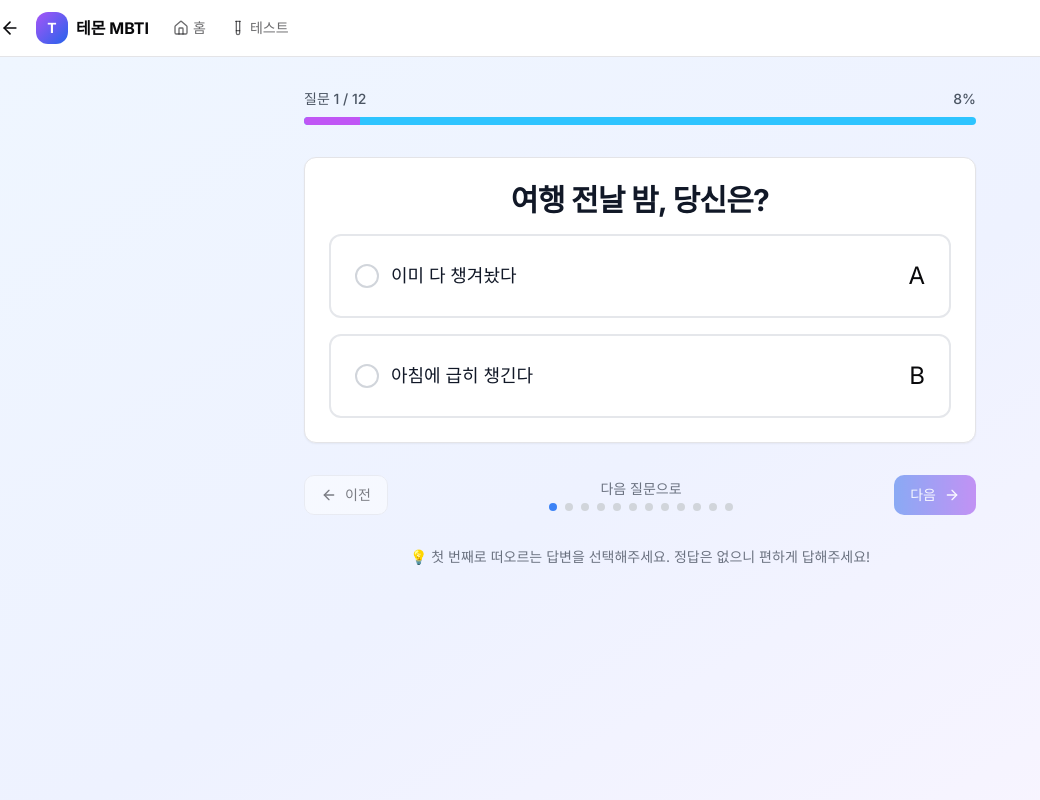
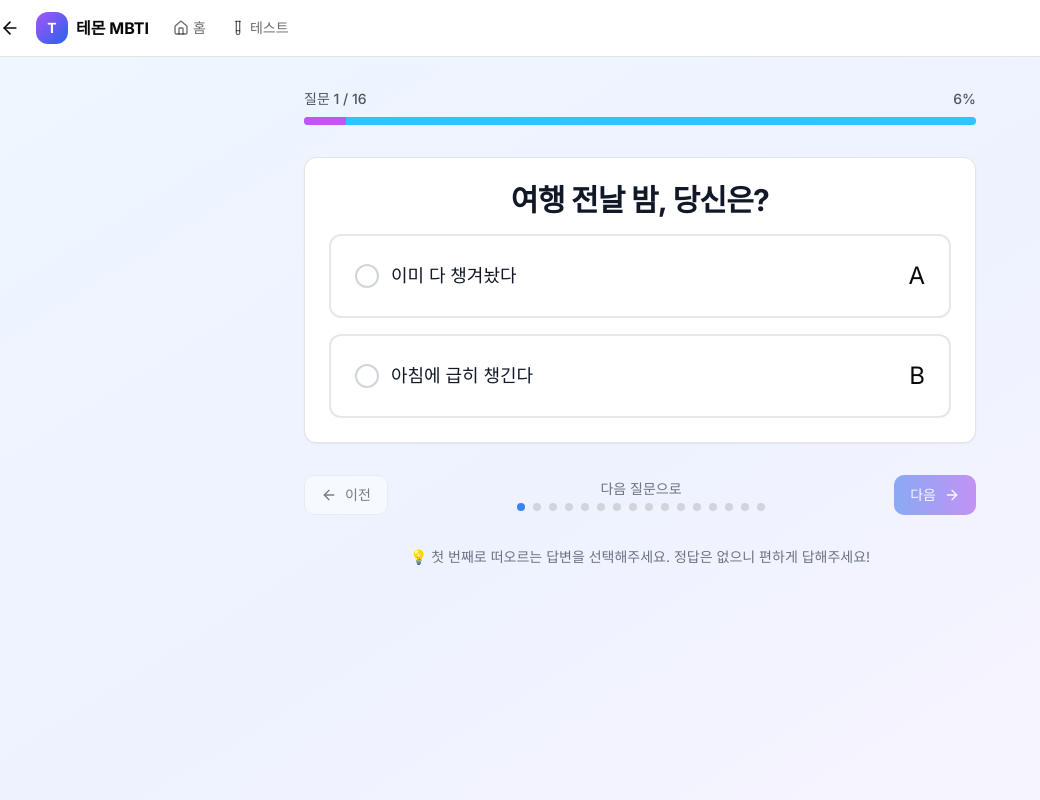
Before and after one commit to lsk7209/temon_new, a Next.js app: page /travel-pack-mbti/test in a window 1280 px wide. Shown: the top 800 px of the page, without its empty margins (0-1040 px from the left). Built offline with nearby package versions, Linux system fonts and the light colour scheme.

Commit message:
feat: 자동 배포 - 2025. 10. 21. 오전 11:43:31

```diff
--- a/data/travelPackConfig.ts
+++ b/data/travelPackConfig.ts
@@ -114,6 +114,30 @@ export const travelPackQuestions: TravelPackQuestion[] = [
     question: "공항 대기시간",
     choiceA: { text: "사람들과 대화", tags: ["E"] },
     choiceB: { text: "조용히 책/폰", tags: ["I"] }
+  },
+  {
+    id: 13,
+    question: "여행 중 쇼핑할 때",
+    choiceA: { text: "계획된 목록대로 구매", tags: ["J"] },
+    choiceB: { text: "즉흥적으로 마음에 드는 것", tags: ["P"] }
+  },
+  {
+    id: 14,
+    question: "여행지에서 길을 잃었을 때",
+    choiceA: { text: "지도 앱으로 정확한 위치 확인", tags: ["S"] },
+    choiceB: { text: "주변 풍경을 보며 느낌으로 찾기", tags: ["N"] }
+  },
+  {
+    id: 15,
+    question: "여행 중 갈등이 생겼을 때",
+    choiceA: { text: "논리적으로 해결책 찾기", tags: ["T"] },
+    choiceB: { text: "감정을 먼저 이해하고 풀기", tags: ["F"] }
+  },
+  {
+    id: 16,
+    question: "여행 마지막 날",
+    choiceA: { text: "미리 정리하고 여유롭게", tags: ["J"] },
+    choiceB: { text: "마지막까지 즐기다 급히 정리", tags: ["P"] }
   }
 ]
 
```
